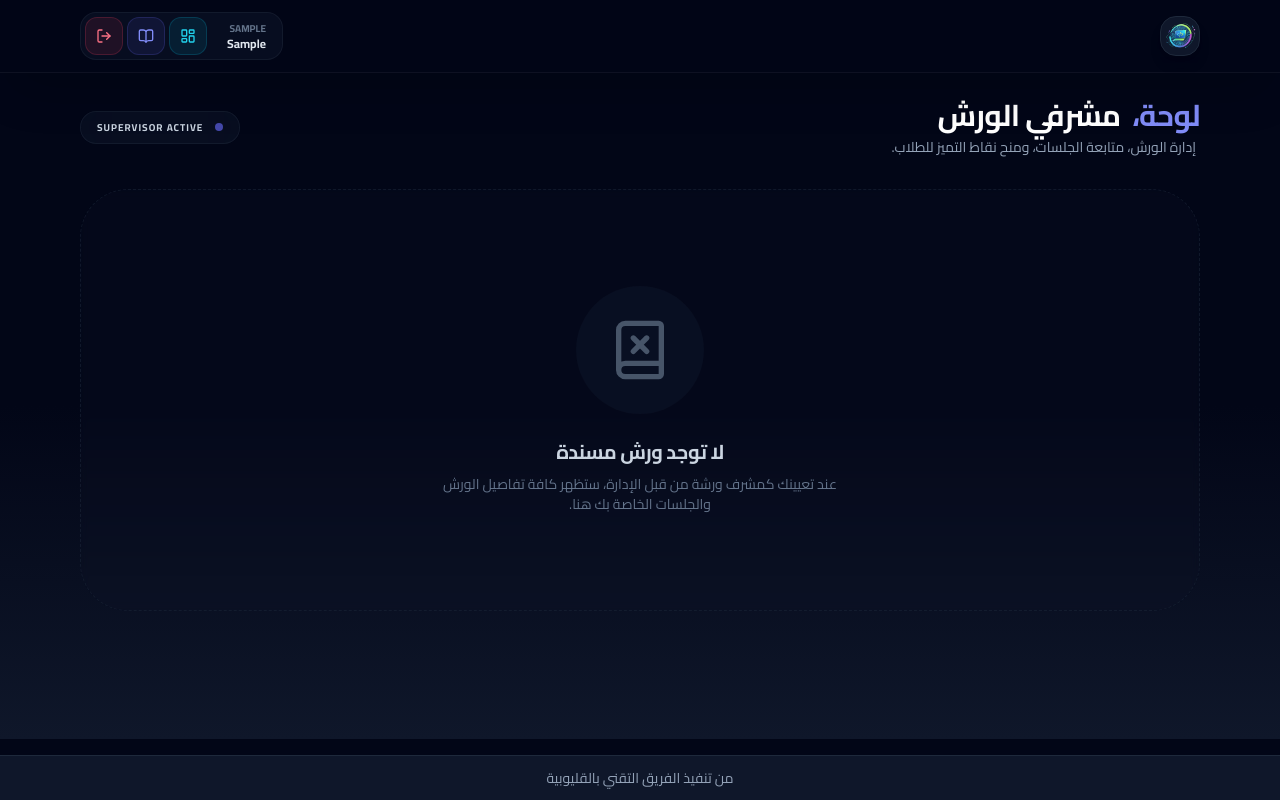
After one commit to husseinyehya1/Tech-Day, a Django app: a page that uses workshops/templates/workshops/list.html in a window 1280 px wide. The commit adds this page. Run offline with Django 5.2, Linux system fonts and the light colour scheme; the visitor is signed in with stand-in values (Sample User, id 1); data comes from the database, SQL or seed files in the repository; data that the repository does not hold is empty; parts of the project's set-up code (start-up, migrations or seed data) failed here and were passed over; some libraries are stand-ins or nearby versions.

Commit message:
Add files via upload

```diff
--- a/users/models.py
+++ b/users/models.py
@@ -7,6 +7,7 @@ class User(AbstractUser):
         ADMIN = 'admin', 'مدير النظام'
         SUPERVISOR = 'supervisor', 'مشرف الورشة'
         STUDENT = 'student', 'طالب'
+        VOLUNTEER = 'volunteer', 'متطوع'
 
     role = models.CharField(
         max_length=20,
@@ -27,3 +28,6 @@ class User(AbstractUser):
 
     def is_student(self):
         return self.role == self.Roles.STUDENT
+
+    def is_volunteer(self):
+        return self.role == self.Roles.VOLUNTEER
--- a/users/urls.py
+++ b/users/urls.py
@@ -6,4 +6,5 @@ app_name = 'users'
 urlpatterns = [
     path('تسجيل-دخول/', views.login_view, name='login'),
     path('تسجيل-خروج/', views.logout_view, name='logout'),
+    path('تغيير-كلمة-المرور/', views.change_password, name='change_password'),
 ]
--- /dev/null
+++ b/workshops/templates/workshops/list.html
@@ -0,0 +1,285 @@
+{% extends "base.html" %}
+
+{% block title %}لوحة مشرف الورشة - Tech Day{% endblock %}
+
+{% block content %}
+<div class="max-w-6xl mx-auto space-y-8 pb-12">
+    <!-- Header -->
+    <div class="flex flex-col md:flex-row items-start md:items-center justify-between gap-6">
+        <div class="space-y-1">
+            <h1 class="text-3xl font-black text-white tracking-tight flex items-center gap-3">
+                <span class="text-indigo-400">لوحة،</span>
+                {% if viewing_as_supervisor %}
+                    مشرف الورشة: {{ viewing_as_supervisor.get_full_name|default:viewing_as_supervisor.username }}
+                {% else %}
+                    مشرفي الورش
+                {% endif %}
+            </h1>
+            <p class="text-slate-400 text-sm mr-1">
+                {% if viewing_as_supervisor %}
+                    أنت الآن تستعرض لوحة التحكم الخاصة بالمشرف المختار.
+                {% else %}
+                    إدارة الورش، متابعة الجلسات، ومنح نقاط التميز للطلاب.
+                {% endif %}
+            </p>
+        </div>
+        <div class="flex items-center gap-3">
+            {% if viewing_as_supervisor %}
+            <a href="{% url 'dashboard:admin_supervisors' %}"
+               class="px-4 py-2 rounded-xl bg-slate-800 text-slate-300 text-xs font-bold border border-slate-700 hover:bg-slate-700 transition-all flex items-center gap-2">
+                <i data-lucide="arrow-right" class="w-4 h-4"></i>
+                رجوع لقائمة المشرفين
+            </a>
+            {% endif %}
+            <div class="flex items-center gap-3 bg-slate-900/50 backdrop-blur-xl px-4 py-2 rounded-2xl border border-slate-800/50">
+                <div class="w-2 h-2 rounded-full bg-indigo-500 animate-pulse"></div>
+                <span class="text-[10px] font-black text-slate-300 uppercase tracking-widest">
+                    {% if viewing_as_supervisor %}Viewing Mode{% else %}Supervisor Active{% endif %}
+                </span>
+            </div>
+        </div>
+    </div>
+
+    {% if workshops %}
+    <!-- Stats Grid -->
+    <div class="grid gap-6 md:grid-cols-2 lg:grid-cols-4">
+        <!-- Total Workshops -->
+        <div class="group relative overflow-hidden bg-slate-900/40 backdrop-blur-xl border border-slate-800/50 p-6 rounded-[2rem] hover:border-indigo-500/30 transition-all duration-500">
+            <div class="absolute -right-4 -top-4 w-24 h-24 bg-indigo-500/5 rounded-full blur-2xl group-hover:bg-indigo-500/10 transition-all"></div>
+            <div class="relative flex flex-col gap-4">
+                <div class="flex items-center justify-between">
+                    <div class="p-3 bg-indigo-500/10 rounded-2xl border border-indigo-500/20 group-hover:scale-110 transition-transform">
+                        <i data-lucide="layout-grid" class="w-6 h-6 text-indigo-400"></i>
+                    </div>
+                </div>
+                <div>
+                    <div class="text-4xl font-black text-white group-hover:translate-x-1 transition-transform">{{ total_workshops }}</div>
+                    <div class="text-[10px] text-slate-500 font-bold uppercase tracking-widest mt-1">إجمالي الورش</div>
+                </div>
+            </div>
+        </div>
+
+        <!-- Active Today -->
+        <div class="group relative overflow-hidden bg-slate-900/40 backdrop-blur-xl border border-slate-800/50 p-6 rounded-[2rem] hover:border-emerald-500/30 transition-all duration-500">
+            <div class="absolute -right-4 -top-4 w-24 h-24 bg-emerald-500/5 rounded-full blur-2xl group-hover:bg-emerald-500/10 transition-all"></div>
+            <div class="relative flex flex-col gap-4">
+                <div class="flex items-center justify-between">
+                    <div class="p-3 bg-emerald-500/10 rounded-2xl border border-emerald-500/20 group-hover:scale-110 transition-transform">
+                        <i data-lucide="zap" class="w-6 h-6 text-emerald-400"></i>
+                    </div>
+                </div>
+                <div>
+                    <div class="text-4xl font-black text-white group-hover:translate-x-1 transition-transform">{{ active_workshops }}</div>
+                    <div class="text-[10px] text-slate-500 font-bold uppercase tracking-widest mt-1">ورش نشطة اليوم</div>
+                </div>
+            </div>
+        </div>
+
+        <!-- Upcoming -->
+        <div class="group relative overflow-hidden bg-slate-900/40 backdrop-blur-xl border border-slate-800/50 p-6 rounded-[2rem] hover:border-amber-500/30 transition-all duration-500">
+            <div class="absolute -right-4 -top-4 w-24 h-24 bg-amber-500/5 rounded-full blur-2xl group-hover:bg-amber-500/10 transition-all"></div>
+            <div class="relative flex flex-col gap-4">
+                <div class="flex items-center justify-between">
+                    <div class="p-3 bg-amber-500/10 rounded-2xl border border-amber-500/20 group-hover:scale-110 transition-transform">
+                        <i data-lucide="clock" class="w-6 h-6 text-amber-400"></i>
+                    </div>
+                </div>
+                <div>
+                    <div class="text-4xl font-black text-white group-hover:translate-x-1 transition-transform">{{ upcoming_workshops }}</div>
+                    <div class="text-[10px] text-slate-500 font-bold uppercase tracking-widest mt-1">ورش قادمة</div>
+                </div>
+            </div>
+        </div>
+
+        <!-- Total Sessions -->
+        <div class="group relative overflow-hidden bg-slate-900/40 backdrop-blur-xl border border-slate-800/50 p-6 rounded-[2rem] hover:border-cyan-500/30 transition-all duration-500">
+            <div class="absolute -right-4 -top-4 w-24 h-24 bg-cyan-500/5 rounded-full blur-2xl group-hover:bg-cyan-500/10 transition-all"></div>
+            <div class="relative flex flex-col gap-4">
+                <div class="flex items-center justify-between">
+                    <div class="p-3 bg-cyan-500/10 rounded-2xl border border-cyan-500/20 group-hover:scale-110 transition-transform">
+                        <i data-lucide="calendar-days" class="w-6 h-6 text-cyan-400"></i>
+                    </div>
+                </div>
+                <div>
+                    <div class="text-4xl font-black text-white group-hover:translate-x-1 transition-transform">{{ total_sessions }}</div>
+                    <div class="text-[10px] text-slate-500 font-bold uppercase tracking-widest mt-1">إجمالي الجلسات</div>
+                </div>
+            </div>
+        </div>
+    </div>
+
+    <div class="grid gap-8 lg:grid-cols-3">
+        <!-- Workshops & Sessions (2/3) -->
+        <div class="lg:col-span-2 space-y-8">
+            <!-- Workshops Table -->
+            <div class="bg-slate-900/40 backdrop-blur-xl border border-slate-800/50 rounded-[2.5rem] overflow-hidden hover:border-slate-700 transition-colors">
+                <div class="p-8 border-b border-slate-800/50 flex items-center justify-between bg-slate-950/20">
+                    <div class="flex items-center gap-3">
+                        <div class="w-1.5 h-6 bg-indigo-500 rounded-full"></div>
+                        <h2 class="text-xl font-black text-white">قائمة الورش المسندة</h2>
+                    </div>
+                </div>
+                <div class="overflow-x-auto">
+                    <table class="w-full text-right border-separate border-spacing-0">
+                        <thead class="bg-slate-950/50 text-slate-500 text-[10px] uppercase tracking-[0.2em] font-black">
+                            <tr>
+                                <th class="px-8 py-5 border-b border-slate-800/50">الورشة</th>
+                                <th class="px-8 py-5 border-b border-slate-800/50">القاعة</th>
+                                <th class="px-8 py-5 border-b border-slate-800/50 text-center">الحالة</th>
+                            </tr>
+                        </thead>
+                        <tbody class="divide-y divide-slate-800/30">
+                            {% for workshop in workshops %}
+                            <tr class="hover:bg-slate-800/20 transition-all group">
+                                <td class="px-8 py-5">
+                                    <div class="text-sm font-bold text-slate-100 group-hover:text-white transition-colors">{{ workshop.title }}</div>
+                                    <div class="text-[10px] text-slate-500 font-bold uppercase tracking-widest mt-1">{{ workshop.sessions.all|length }} جلسة مجدولة</div>
+                                </td>
+                                <td class="px-8 py-5">
+                                    <div class="flex items-center gap-2.5 text-slate-400">
+                                        <div class="p-1.5 bg-slate-900 rounded-lg">
+                                            <i data-lucide="map-pin" class="w-3.5 h-3.5"></i>
+                                        </div>
+                                        <span class="text-xs font-bold uppercase tracking-widest">{{ workshop.room }}</span>
+                                    </div>
+                                </td>
+                                <td class="px-8 py-5 text-center">
+                                    {% if workshop.status == "active" %}
+                                        <span class="inline-flex items-center gap-1.5 px-4 py-1.5 rounded-full bg-emerald-500/10 text-emerald-400 text-[10px] font-black uppercase tracking-widest border border-emerald-500/20">
+                                            <span class="w-1.5 h-1.5 rounded-full bg-emerald-400 animate-pulse"></span>
+                                            نشطة
+                                        </span>
+                                    {% elif workshop.status == "upcoming" %}
+                                        <span class="inline-flex px-4 py-1.5 rounded-full bg-amber-500/10 text-amber-400 text-[10px] font-black uppercase tracking-widest border border-amber-500/20">قادمة</span>
+                                    {% else %}
+                                        <span class="inline-flex px-4 py-1.5 rounded-full bg-slate-800/50 text-slate-500 text-[10px] font-black uppercase tracking-widest border border-slate-700/50">منتهية</span>
+                                    {% endif %}
+                                </td>
+                            </tr>
+                            {% endfor %}
+                        </tbody>
+                    </table>
+                </div>
+            </div>
+
+            <!-- Detailed Sessions -->
+            <div class="space-y-6">
+                <div class="flex items-center gap-3 px-2">
+                    <div class="w-1.5 h-6 bg-cyan-500 rounded-full"></div>
+                    <h2 class="text-xl font-black text-white tracking-tight">إدارة جلسات الورش</h2>
+                </div>
+
+                <div class="grid gap-6">
+                    {% for workshop in workshops %}
+                    <div class="bg-slate-900/40 backdrop-blur-xl border border-slate-800/50 rounded-[2.5rem] p-8 space-y-6 hover:border-slate-700 transition-colors">
+                        <div class="flex flex-col md:flex-row md:items-center justify-between gap-4">
+                            <div class="flex items-center gap-4">
+                                <div class="w-12 h-12 rounded-2xl bg-indigo-500/10 flex items-center justify-center text-indigo-400">
+                                    <i data-lucide="book-open" class="w-6 h-6"></i>
+                                </div>
+                                <div>
+                                    <h3 class="text-lg font-black text-white">{{ workshop.title }}</h3>
+                                    <div class="flex items-center gap-2 text-xs text-slate-500 font-bold uppercase tracking-widest mt-1">
+                                        <i data-lucide="map-pin" class="w-3 h-3"></i>
+                                        {{ workshop.room }}
+                                    </div>
+                                </div>
+                            </div>
+                        </div>
+
+                        <div class="grid gap-4 sm:grid-cols-2">
+                            {% for session in workshop.sessions.all %}
+                            <div class="p-6 rounded-3xl bg-slate-950/40 border border-slate-800/50 hover:border-indigo-500/30 transition-all group/session">
+                                <div class="flex items-center justify-between mb-4">
+                                    <span class="px-3 py-1 rounded-full text-[10px] font-black uppercase tracking-widest shadow-lg"
+                                          style="background-color: {{ session.group.color }}20; color: {{ session.group.color }}; border: 1px solid {{ session.group.color }}30;">
+                                        {{ session.group.name }}
+                                    </span>
+                                    <div class="text-[10px] font-mono text-slate-500 bg-slate-900 px-2 py-1 rounded-lg border border-slate-800">
+                                        {{ session.get_period_display }}
+                                    </div>
+                                </div>
+
+                                <a href="{% url 'attendance:scan_session_qr' session.pk %}"
+                                   class="w-full inline-flex items-center justify-center gap-2 px-6 py-3.5 bg-indigo-600/10 hover:bg-indigo-600 text-indigo-400 hover:text-white rounded-2xl font-black uppercase tracking-widest text-[11px] transition-all border border-indigo-600/20 group-hover/session:shadow-lg group-hover/session:shadow-indigo-600/20">
+                                    <i data-lucide="qr-code" class="w-4 h-4"></i>
+                                    تسجيل الحضور
+                                </a>
+                            </div>
+                            {% empty %}
+                            <div class="sm:col-span-2 py-12 text-center opacity-40">
+                                <i data-lucide="calendar-off" class="w-12 h-12 text-slate-600 mb-3 mx-auto"></i>
+                                <p class="text-xs font-black uppercase tracking-widest">لا توجد جلسات مجدولة</p>
+                            </div>
+                            {% endfor %}
+                        </div>
+                    </div>
+                    {% endfor %}
+                </div>
+            </div>
+        </div>
+
+        <!-- Sidebar (1/3) -->
+        <div class="space-y-8">
+            <!-- Points System Card -->
+            <div class="relative group">
+                <div class="absolute -inset-1 bg-gradient-to-r from-amber-500/20 to-orange-500/20 rounded-[2.5rem] blur-xl opacity-50 group-hover:opacity-100 transition duration-1000"></div>
+                <div class="relative bg-slate-900/40 backdrop-blur-xl border border-slate-800/50 rounded-[2.5rem] p-8 space-y-6">
+                    <div class="flex items-center gap-3">
+                        <div class="p-3 bg-amber-500/10 rounded-2xl border border-amber-500/20">
+                            <i data-lucide="trophy" class="w-6 h-6 text-amber-400"></i>
+                        </div>
+                        <h2 class="text-xl font-black text-white tracking-tight">نظام النقاط</h2>
+                    </div>
+
+                    <p class="text-sm text-slate-400 leading-relaxed">
+                        كـمشرف ورشة، يمكنك منح نقاط إضافية للطلاب المتميزين أو المتفاعلين معك خلال الجلسة لتعزيز روح المنافسة.
+                    </p>
+
+                    <a href="{% url 'attendance:award_points' %}"
+                       class="inline-flex w-full items-center justify-center gap-3 px-6 py-4 bg-amber-500 hover:bg-amber-400 text-slate-950 rounded-2xl font-black uppercase tracking-widest text-sm transition-all shadow-lg shadow-amber-500/20 hover:shadow-amber-500/40 hover:-translate-y-1">
+                        <i data-lucide="rocket" class="w-5 h-5"></i>
+                        منح نقاط للطلاب
+                    </a>
+                </div>
+            </div>
+
+            <!-- Guidelines Card -->
+            <div class="bg-slate-900/40 backdrop-blur-xl border border-slate-800/50 rounded-[2.5rem] p-8 space-y-6">
+                <div class="flex items-center gap-3">
+                    <div class="p-3 bg-slate-800/50 rounded-2xl border border-slate-700/50">
+                        <i data-lucide="info" class="w-6 h-6 text-slate-400"></i>
+                    </div>
+                    <h2 class="text-xl font-black text-white tracking-tight">إرشادات هامة</h2>
+                </div>
+
+                <ul class="space-y-4">
+                    <li class="flex items-start gap-3 group">
+                        <div class="mt-1.5 w-1.5 h-1.5 rounded-full bg-indigo-500 group-hover:scale-150 transition-transform"></div>
+                        <p class="text-xs text-slate-400 font-bold leading-relaxed group-hover:text-slate-200 transition-colors">تأكد من التواجد في القاعة قبل بداية أول جلسة بوقت كافٍ لتجهيز المحتوى.</p>
+                    </li>
+                    <li class="flex items-start gap-3 group">
+                        <div class="mt-1.5 w-1.5 h-1.5 rounded-full bg-indigo-500 group-hover:scale-150 transition-transform"></div>
+                        <p class="text-xs text-slate-400 font-bold leading-relaxed group-hover:text-slate-200 transition-colors">راقب حضور الطلاب وتعاون مع فريق EDU-TECH في حال وجود أي مشكلة تقنية.</p>
+                    </li>
+                    <li class="flex items-start gap-3 group">
+                        <div class="mt-1.5 w-1.5 h-1.5 rounded-full bg-indigo-500 group-hover:scale-150 transition-transform"></div>
+                        <p class="text-xs text-slate-400 font-bold leading-relaxed group-hover:text-slate-200 transition-colors">التزم بجدول الجلسات المحدد لكل مجموعة لضمان انسيابية اليوم.</p>
+                    </li>
+                </ul>
+            </div>
+        </div>
+    </div>
+    {% else %}
+    <div class="flex flex-col items-center justify-center py-24 bg-slate-900/20 backdrop-blur-sm border border-slate-800/50 border-dashed rounded-[3rem]">
+        <div class="p-8 bg-slate-900/50 rounded-full mb-6">
+            <i data-lucide="book-x" class="w-16 h-16 text-slate-600"></i>
+        </div>
+        <h3 class="text-xl font-black text-slate-300 mb-2 uppercase tracking-tight">لا توجد ورش مسندة</h3>
+        <p class="text-slate-500 text-sm text-center max-w-md">
+            عند تعيينك كمشرف ورشة من قبل الإدارة، ستظهر كافة تفاصيل الورش والجلسات الخاصة بك هنا.
+        </p>
+    </div>
+    {% endif %}
+</div>
+{% endblock %}
--- a/workshops/urls.py
+++ b/workshops/urls.py
@@ -5,4 +5,5 @@ app_name = 'workshops'
 
 urlpatterns = [
     path('', views.workshop_list, name='list'),
+    path('feedback/', views.student_submit_feedback, name='submit_feedback'),
 ]
--- a/workshops/views.py
+++ b/workshops/views.py
@@ -1,10 +1,73 @@
 from django.contrib.auth.decorators import login_required
-from django.shortcuts import render
+from django.shortcuts import render, redirect, get_object_or_404
+from django.contrib import messages
 
-from .models import Workshop
+from .models import Workshop, WorkshopSession, WorkshopFeedback
 
 
 @login_required
 def workshop_list(request):
-    workshops = Workshop.objects.select_related('supervisor').all()
-    return render(request, 'workshops/list.html', {'workshops': workshops})
+    qs = Workshop.objects.select_related('supervisor').prefetch_related('sessions__group')
+
+    # Check if admin is trying to view a specific supervisor's dashboard
+    target_supervisor_id = request.GET.get('supervisor_id')
+    viewing_as_supervisor = None
+
+    if target_supervisor_id and request.user.is_admin():
+        workshops = qs.filter(supervisor_id=target_supervisor_id)
+        from users.models import User
+        viewing_as_supervisor = get_object_or_404(User, pk=target_supervisor_id)
+    elif hasattr(request.user, 'is_supervisor') and request.user.is_supervisor():
+        workshops = qs.filter(supervisor=request.user)
+    else:
+        # Default for admin or others is to see everything
+        workshops = qs
+
+    total_workshops = workshops.count()
+    active_workshops = workshops.filter(status='active').count()
+    upcoming_workshops = workshops.filter(status='upcoming').count()
+    finished_workshops = workshops.filter(status='finished').count()
+    total_sessions = WorkshopSession.objects.filter(workshop__in=workshops).count()
+
+    return render(
+        request,
+        'workshops/list.html',
+        {
+            'workshops': workshops,
+            'total_workshops': total_workshops,
+            'active_workshops': active_workshops,
+            'upcoming_workshops': upcoming_workshops,
+            'finished_workshops': finished_workshops,
+            'total_sessions': total_sessions,
+            'viewing_as_supervisor': viewing_as_supervisor,
+        },
+    )
+
+
+@login_required
+def student_submit_feedback(request):
+    if not hasattr(request.user, 'student_profile'):
+        return redirect('users:login')
+
+    if request.method == 'POST':
+        workshop_id = request.POST.get('workshop_id')
+        rating = int(request.POST.get('rating', 0))
+        comment = (request.POST.get('comment') or '').strip()
+
+        workshop = get_object_or_404(Workshop, pk=workshop_id)
+        student = request.user.student_profile
+
+        if 1 <= rating <= 5:
+            feedback, created = WorkshopFeedback.objects.update_or_create(
+                student=student,
+                workshop=workshop,
+                defaults={'rating': rating, 'comment': comment}
+            )
+            if created:
+                messages.success(request, f'شكراً لتقييمك لورشة "{workshop.title}".')
+            else:
+                messages.success(request, f'تم تحديث تقييمك لورشة "{workshop.title}".')
+        else:
+            messages.error(request, 'يرجى اختيار تقييم صحيح من 1 إلى 5 نجوم.')
+
+    return redirect('students:detail', pk=request.user.student_profile.pk)
```
Also changed, not shown: users/templates/users/change_password.html (added, +46 -0 lines), users/templates/users/login.html (+13 -6 lines), users/views.py (+51 -4 lines), workshops/models.py (+39 -6 lines), users/migrations/0001_initial.py, workshops/migrations/0002_workshop_points_per_session_workshopfeedback.py (added), workshops/migrations/0003_alter_workshopsession_period.py (added).
